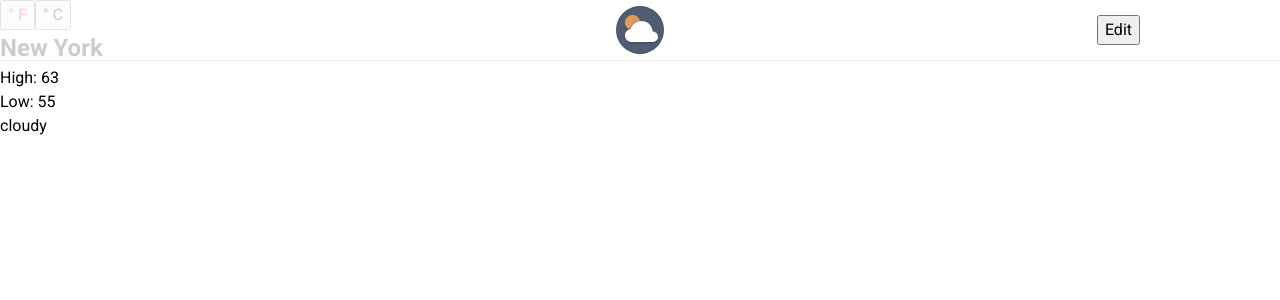
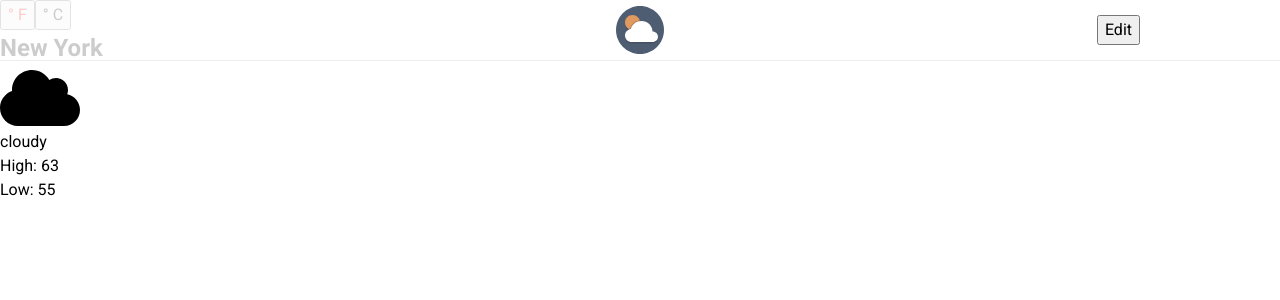
Before and after one commit to johnkimz/weather-app, a Next.js app: page / in a window 1280 px wide. Shown: the top 300 px of the page. Built offline with nearby package versions, Linux system fonts and the light colour scheme.

Commit message:
update weather cards to include svg

```diff
--- a/components/WeatherCard/index.tsx
+++ b/components/WeatherCard/index.tsx
@@ -1,4 +1,5 @@
 import WeatherCardTemp from '@/components/WeatherCardTemp';
+import WeatherCardIcon from '@/components/WeatherCardIcon';
 import styles from './styles.module.css';
 
 async function getForecast(lat: number, lng: number) {
@@ -20,13 +21,14 @@ const WeatherCard = async ({ location = 'New York', lat = 111, lng = 222 }) => {
 	return (
 		<section>
 			<h2>{location}</h2>
+			<WeatherCardIcon type={forecast?.weather} />
+			<div>{forecast?.weather}</div>
 			<div>
 				High: <WeatherCardTemp temp={forecast?.temp?.high} />
 			</div>
 			<div>
 				Low: <WeatherCardTemp temp={forecast?.temp?.low} />
 			</div>
-			<div>{forecast?.weather}</div>
 		</section>
 	);
 };
--- /dev/null
+++ b/components/WeatherCardIcon/index.tsx
@@ -0,0 +1,32 @@
+import {
+	useTemperatureUnit,
+	UNIT_F,
+	UNIT_C,
+} from '@/components/TemperatureUnitToggle/context';
+import { getCelsius } from '@/lib/temperature';
+import Svg from '@/components/Svg';
+import styles from './styles.module.css';
+
+interface IIcon {
+	type: 'cloudy' | 'rain' | 'sunny';
+}
+
+const WeatherCardIcon = ({ type }: IIcon) => {
+	let icon = '';
+
+	switch (type) {
+		case 'cloudy':
+			icon = '#g-svg-cloud';
+			break;
+		case 'rain':
+			icon = '#g-svg-rain';
+			break;
+		case 'sunny':
+			icon = '#g-svg-sun';
+			break;
+	}
+
+	return icon ? <Svg use={icon} className={styles[type]} /> : null;
+};
+
+export default WeatherCardIcon;
--- /dev/null
+++ b/components/WeatherCardIcon/styles.module.css
@@ -0,0 +1,10 @@
+.cloudy {
+	width: 80px;
+	height: 64px;
+}
+
+.rain,
+.sunny {
+	width: 64px;
+	height: 64px;
+}
```
